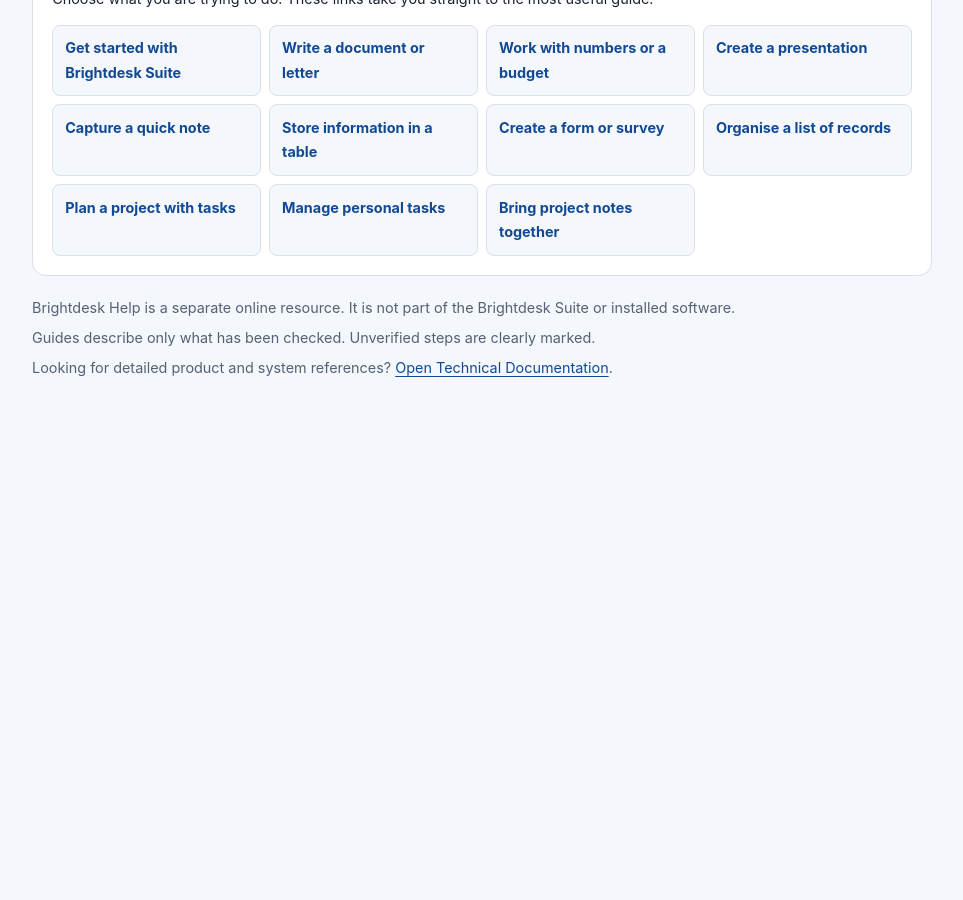
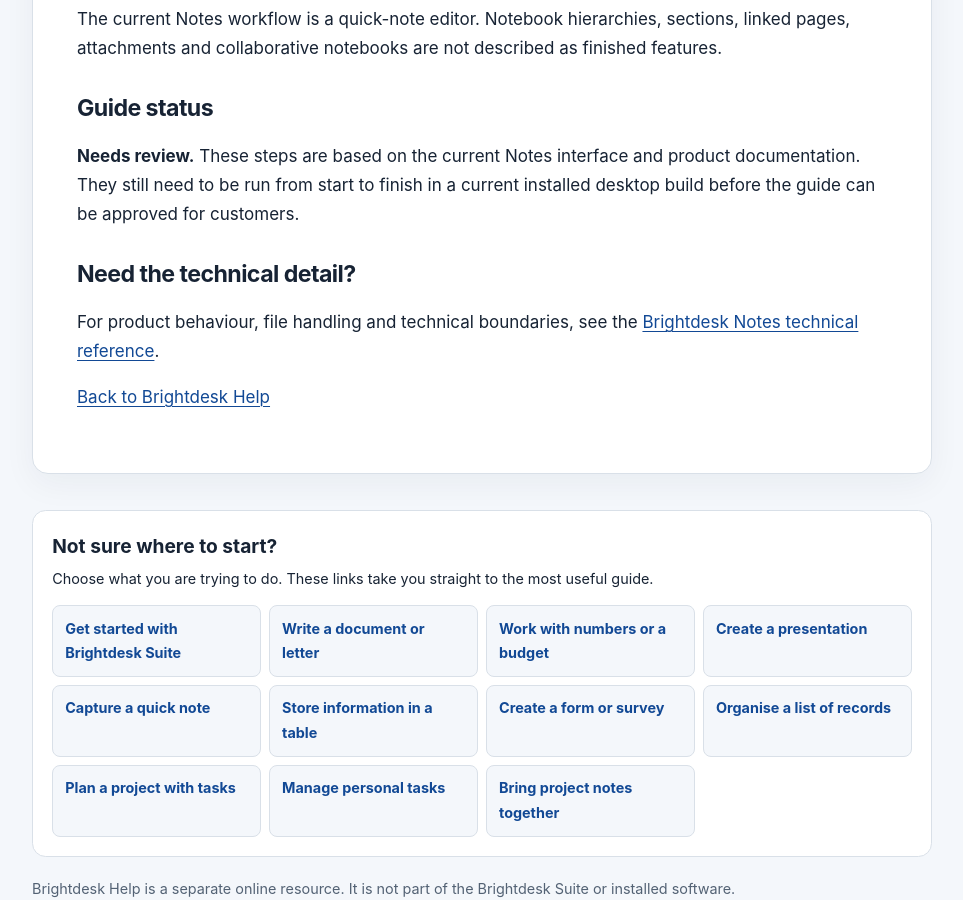
Before and after one commit to conz20/Brightdesk-Wiki, a Jekyll site: the page built from docs/products/notes.md, in a window 1280 px wide and 900 px high, scrolled down 3281 px. Shown: the whole window, without its empty margins (158-1121 px from the left). Built offline with Jekyll 4.4.1, drawn with Linux system fonts in a browser that asks for light colours; before the commit the page ends 3702 px from its top, so only the background shows below that; some of the changed text lies outside the part shown.

Commit message:
docs: add workflow illustration and technical link for Notes

```diff
--- a/docs/products/notes.md
+++ b/docs/products/notes.md
@@ -9,6 +9,12 @@ permalink: /products/notes.html
 # Brightdesk Notes
 
 Use Notes to capture quick thoughts, reminders and short pieces of information.
+
+
+<figure class="guide-illustration">
+  <img src="../assets/images/guide-notes.svg" alt="Three-step illustration for Brightdesk Notes: start the task, add the information you need, then finish or save your work." width="1200" height="360" loading="lazy">
+  <figcaption>Illustrative workflow map only. It explains the task sequence; it is not a screenshot of the Brightdesk interface.</figcaption>
+</figure>
 
 ## Write a note
 
@@ -85,4 +91,8 @@ The current Notes workflow is a quick-note editor. Notebook hierarchies, section
 
 **Needs review.** These steps are based on the current Notes interface and product documentation. They still need to be run from start to finish in a current installed desktop build before the guide can be approved for customers.
 
+## Need the technical detail?
+
+For product behaviour, file handling and technical boundaries, see the [Brightdesk Notes technical reference](../technical/products/notes.html).
+
 [Back to Brightdesk Help](../index.html)
```
